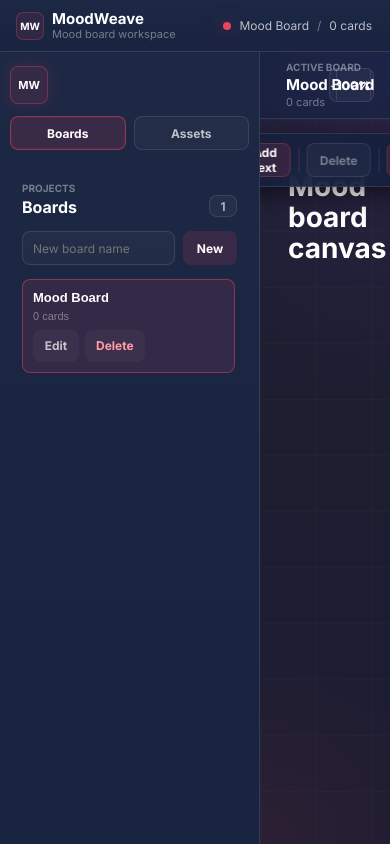
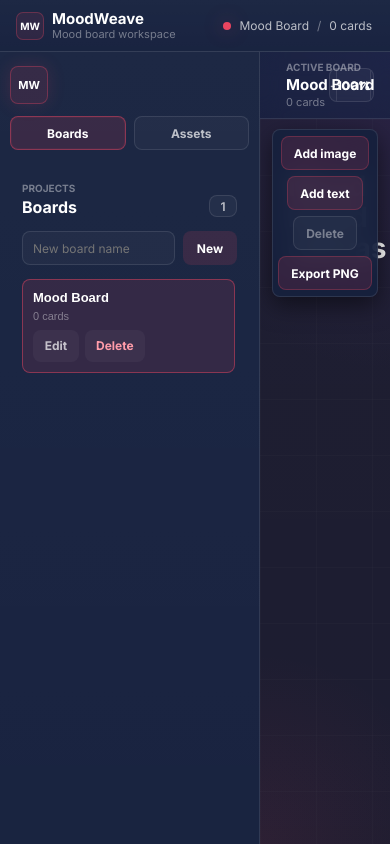
Before and after one commit to nobodycare-no/moodWeave, a Vue app: page / in a window 390 px wide. Built offline with nearby package versions, Linux system fonts and the light colour scheme.

Commit message:
[Agent-C] fix toolbar popover layout

```diff
--- a/src/components/AddImageBtn.vue
+++ b/src/components/AddImageBtn.vue
@@ -27,12 +27,14 @@ function updatePanelPosition() {
 
   const viewportPadding = 16
   const buttonRect = buttonRef.value.getBoundingClientRect()
+  const toolbarRect = buttonRef.value.closest('.top-toolbar')?.getBoundingClientRect()
   const width = Math.max(180, Math.min(300, window.innerWidth - viewportPadding * 2))
   const left = clamp(buttonRect.left, viewportPadding, window.innerWidth - width - viewportPadding)
+  const top = Math.max(buttonRect.bottom, toolbarRect?.bottom ?? 0) + 10
 
   panelPosition.value = {
     left,
-    top: buttonRect.bottom + 10,
+    top,
     width,
   }
 }
@@ -138,6 +140,7 @@ onBeforeUnmount(() => {
           ref="fileInput"
           class="file-input"
           type="file"
+          name="imageFile"
           accept="image/*"
           aria-label="Upload image"
           @change="handleFileChange"
@@ -148,6 +151,7 @@ onBeforeUnmount(() => {
             v-model="imageUrl"
             class="url-input"
             type="url"
+            name="imageUrl"
             placeholder="https://..."
             aria-label="Image URL"
           />
--- a/src/components/BoardManager.vue
+++ b/src/components/BoardManager.vue
@@ -67,6 +67,8 @@ function removeBoard(id: string) {
     <form class="create-board" @submit.prevent="submitCreateBoard">
       <input
         v-model="draftName"
+        id="new-board-name"
+        name="newBoardName"
         type="text"
         class="board-input"
         placeholder="New board name"
@@ -93,6 +95,8 @@ function removeBoard(id: string) {
         <div v-if="board.id === renameDraftId" class="rename-row">
           <input
             v-model="renameDraftValue"
+            :id="`rename-board-${board.id}`"
+            name="renameBoard"
             class="rename-input"
             type="text"
             aria-label="Rename board"
--- a/src/components/TopToolbar.vue
+++ b/src/components/TopToolbar.vue
@@ -22,9 +22,13 @@ import ExportBtn from './ExportBtn.vue'
   top: 14px;
   left: 50%;
   z-index: 70;
-  display: inline-flex;
+  display: flex;
+  flex-wrap: wrap;
   align-items: center;
+  justify-content: center;
   gap: 8px;
+  width: max-content;
+  max-width: calc(100% - 24px);
   padding: 8px;
   border: 1px solid var(--border-color);
   border-radius: 8px;
@@ -38,5 +42,18 @@ import ExportBtn from './ExportBtn.vue'
   width: 1px;
   height: 24px;
   background: var(--border-color);
+  flex: 0 0 auto;
+}
+
+@media (max-width: 760px) {
+  .top-toolbar {
+    top: 10px;
+    gap: 6px;
+    padding: 6px;
+  }
+
+  .divider {
+    display: none;
+  }
 }
 </style>
```
Also changed, not shown: 1 other file (tests, documents, lock files or other folders).
